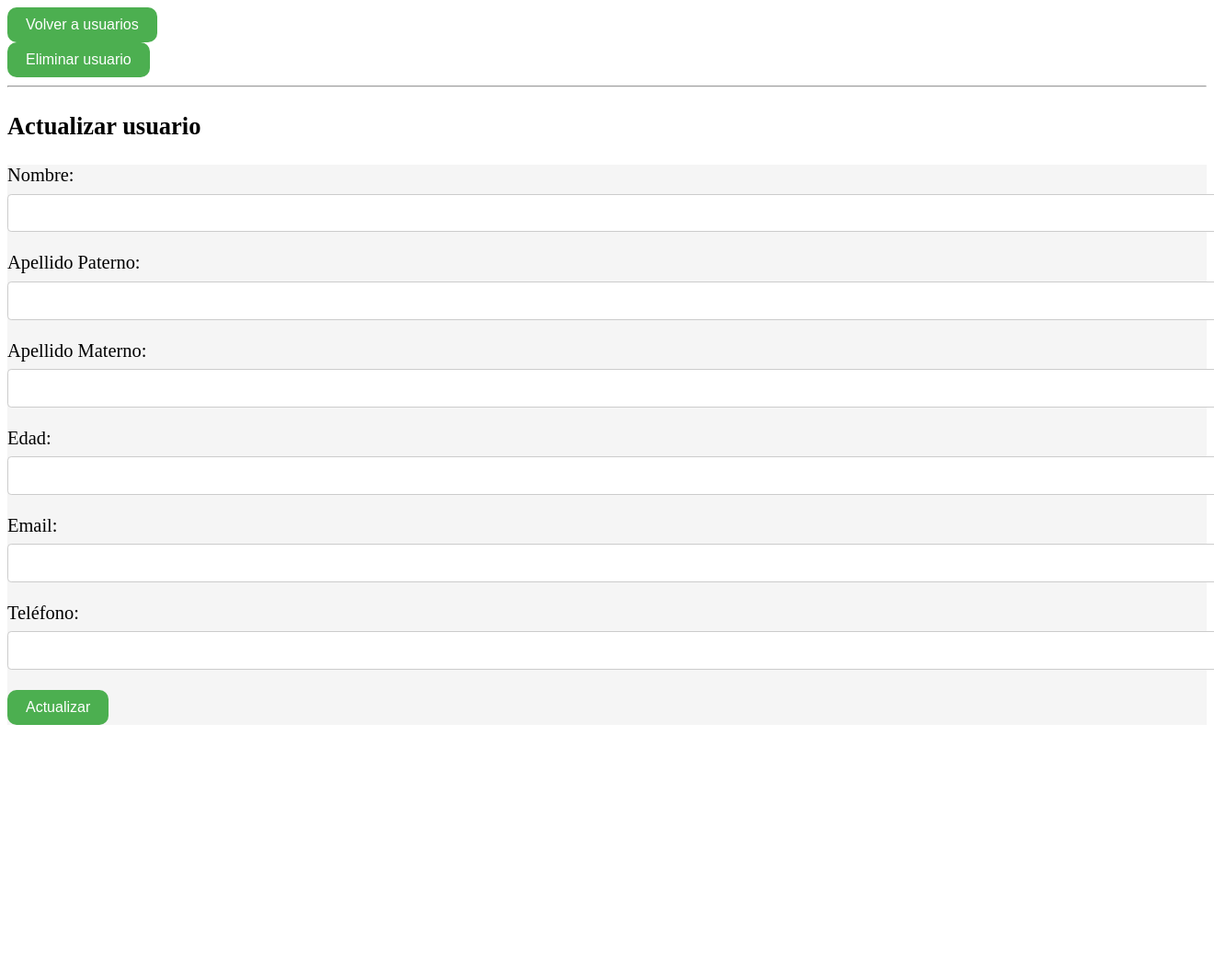
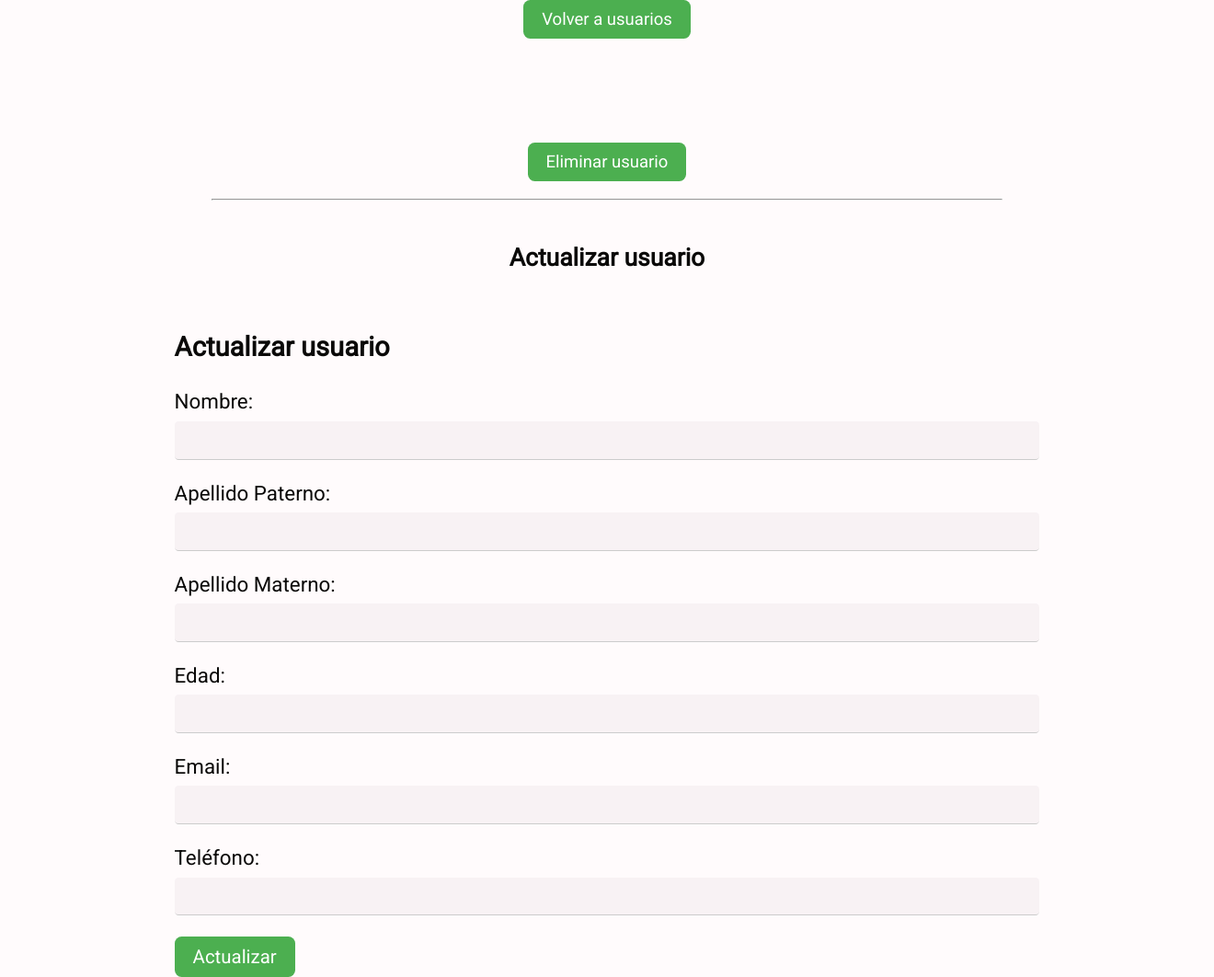
Before and after one commit to mr-ang3l/prueba-backend, a Django app: page /usuarios/1 in a window 1320 px wide; the page is wider, and only the part inside the window is pictured. Shown: that part at 92% size. Before the commit the page ends 788 px from the top of that part, so only its background shows below. Run offline with Django 4.2, Linux system fonts and the light colour scheme.

Commit message:
second view worked

```diff
--- a/static/css/detalle_usuario.css
+++ b/static/css/detalle_usuario.css
@@ -1,51 +1,81 @@
 * {
-    font-size: 1.05em;
-  }
+  font-size: 1.05em;
+  font-family: 'Roboto', sans-serif;
+  color: rgb(10, 9, 8);
+}
+
+body {
+  background:rgba(255, 251, 252);
+  width: 70%;
+  margin: auto;
+  gap: 10px;
+  display: flex;
+  align-items: center;
+  justify-content:space-between;
+  flex-direction: column;
+}
 
 #formulario {
     display: flex;
+    align-items: center;
+    justify-content: center;
     flex-direction: column;
   }
 
   label {
+    width: 70vw;
     display: block;
     margin-bottom: 0.5rem; /* Espacio entre la etiqueta y el campo */
+    font-size: 115%;
   }
 
-  input,
-  textarea {
+  input {
+    background: rgba(248, 242, 244);
     display: block;
-    width: 100%; /* Ancho completo */
+    width: 70vw;
     padding: 0.5rem; /* Espacio interno */
-    border: 1px solid #ccc; /* Borde */
+    border: none;
+    border-bottom: 1px solid #ccc; /* Borde */
     border-radius: 0.25rem; /* Bordes redondeados */
+  }
+
+  input:focus {
+    outline: none !important;
+    border: none;
+    border-bottom: 1px solid #4CAF50;
   }
 
   button {
     background-color: #4CAF50;
+    color: white;
+    text-align: left;
+    display: inline;
     border: none;
-    color: white;
+    border-radius: .45rem;
     padding: 10px 20px;
-    text-align: center;
-    text-decoration: none;
-    display: inline-block;
-    font-size: 16px;
-    border-radius: 10px;
-    transition: all 0.3s ease-in-out;
+    transition: background-color 200ms;
+    transition-timing-function: cubic-bezier(0, .75, .95, 1);
+  }
+
+  #volver {
+    align-self: flex-start;
+    margin-top: 1em;
   }
 
   button:hover {
-    background-color: #2E8B57;
+    background-color: rgb(230, 95, 0);
     cursor: pointer;
   }
 
-  h1, h2, h3, h4, h5, h6 {
+  h2, h3, h4, h5, h6 {
     font-weight: bold;
     margin: 1em 0;
   }
 
   h1 {
-    font-size: 2em;
+    font-family: 'Josefin Sans', sans-serif;
+    font-size: 5rem;
+    font-weight: bold;
   }
 
   h2 {
@@ -56,6 +86,38 @@
     font-size: 1.2em;
   }
 
-  div {
-    background-color: #f5f5f5;
+  hr {
+    width: 65vw;
+    border-color: solid 1px; #a0a0a0;
   }
+
+  ul {
+    background-color: rgb(10, 9, 8, .3);
+    border-radius: 10px;
+    padding: 20px;
+  }
+
+  li {
+    padding: 10px 20px;
+    margin: 5px;
+    text-decoration: none;
+    background: white;
+    color: black;
+    border-radius: 5px;
+    box-shadow: 0px 2px 5px rgba(0, 0, 0, 0.3);
+    transition: background-color 200ms;
+    transition-timing-function: cubic-bezier(0, .75, .95, 1);
+  }
+
+  #list-style {
+    display: flex;
+    align-items: center;
+    align-self: center;
+    flex-direction: column;
+  }
+
+  #usuario {
+    width: 70vw;
+    padding: 1.5em 0;
+    margin: 1em;
+  }
--- a/static/js/detalle_usuario.js
+++ b/static/js/detalle_usuario.js
@@ -7,22 +7,26 @@
 fetch(`http://localhost:8000/api/usuarios/${number}`)
     .then(response => response.json())
     .then(usuario => {
-        let nombre = document.createElement('h3');
-        nombre.textContent = `Nombre: ${usuario.nombre}`;
+        let name = usuario.nombre;
+        let lastP = usuario.apellido_paterno;
+        let lastM = usuario.apellido_materno;
 
-        let apellidoPaterno = document.createElement('h3');
-        apellidoPaterno.textContent = `Apellido Paterno: ${usuario.apellido_paterno}`;
+        let nombre = document.createElement('li');
+        nombre.textContent = `Nombre: ${plural(name)}`;
 
-        let apellidoMaterno = document.createElement('h3');
-        apellidoMaterno.textContent = `Apellido Materno: ${usuario.apellido_materno}`;
+        let apellidoPaterno = document.createElement('li');
+        apellidoPaterno.textContent = `Apellido Paterno: ${plural(lastP)}`;
 
-        let edad = document.createElement('h3');
+        let apellidoMaterno = document.createElement('li');
+        apellidoMaterno.textContent = `Apellido Materno: ${plural(lastM)}`;
+
+        let edad = document.createElement('li');
         edad.textContent = `Edad: ${usuario.edad}`;
 
-        let email = document.createElement('h3');
+        let email = document.createElement('li');
         email.textContent = `Email: ${usuario.email}`;
 
-        let telefono = document.createElement('h3');
+        let telefono = document.createElement('li');
         telefono.textContent = `Teléfono: ${usuario.telefono}`;
 
         // Agregar los elementos <h2> al elemento <div>
@@ -46,6 +50,7 @@
     let formulario = document.createElement('form');
     formulario.id = 'formulario-actualizacion';
     formulario.innerHTML = `
+        <h2>Actualizar usuario</h2>
         <label for="nombre">Nombre:</label>
         <input type="text" id="nombre" name="nombre"><br>
 
@@ -64,7 +69,7 @@
         <label for="telefono">Teléfono:</label>
         <input type="tel" id="telefono" name="telefono"><br>
 
-        <button type="submit">Actualizar</button>
+        <button id="update" type="submit">Actualizar</button>
     `;
 
     let divFormulario = document.getElementById('formulario');
@@ -72,8 +77,8 @@
     fetch(`http://localhost:8000/api/usuarios/${id}`)
         .then(response => response.json())
         .then(data => {
-        formulario.querySelector('#nombre').setAttribute('value', data.nombre);
-        formulario.querySelector('#apellido_paterno').setAttribute('value', data.apellido_paterno);
+        formulario.querySelector('#nombre').setAttribute('value', plural(data.nombre));
+        formulario.querySelector('#apellido_paterno').setAttribute('value', plural(data.apellido_paterno));
         formulario.querySelector('#apellido_materno').setAttribute('value', data.apellido_materno);
         formulario.querySelector('#edad').setAttribute('value', data.edad);
         formulario.querySelector('#email').setAttribute('value', data.email);
@@ -133,3 +138,19 @@
                 })
                 .catch(error => console.error(error));
 });
+
+function capitalizarPalabras(str) {
+    return str.toLowerCase().replace(/(?:^|\s)\S/g, function(a) {
+    return a.toUpperCase();
+    });
+}
+
+function plural(str) {
+    if (str.indexOf(' ') != -1) {
+        return (str.slice(0, str.indexOf(" ")) + capitalizarPalabras(str.slice(str.indexOf(' '))))
+    }
+
+    else {
+        return(str)
+    }
+}
--- a/templates/detalle_usuario.html
+++ b/templates/detalle_usuario.html
@@ -7,7 +7,12 @@
     <meta http-equiv="X-UA-Compatible" content="IE=edge">
     <meta name="viewport" content="width=device-width, initial-scale=1.0">
     <title>Detalles usuario</title>
+    <link rel="preconnect" href="https://fonts.googleapis.com">
+    <link rel="preconnect" href="https://fonts.gstatic.com" crossorigin>
+    <link href="https://fonts.googleapis.com/css2?family=Roboto&display=swap" rel="stylesheet">
+    <link href="https://fonts.googleapis.com/css2?family=Josefin+Sans&display=swap" rel="stylesheet">
     <link rel="stylesheet" href="{% static 'css/detalle_usuario.css' %}">
+    <link rel="stylesheet" href="../static/css/detalle_usuarios.css">
 </head>
 <body>
     <button onclick="window.location.href='http://localhost:8000/usuarios/'">Volver a usuarios</button>
```
Also changed, not shown: static/css/usuarios.css (+40 -5 lines), static/js/usuarios.js (+6 -5 lines).
